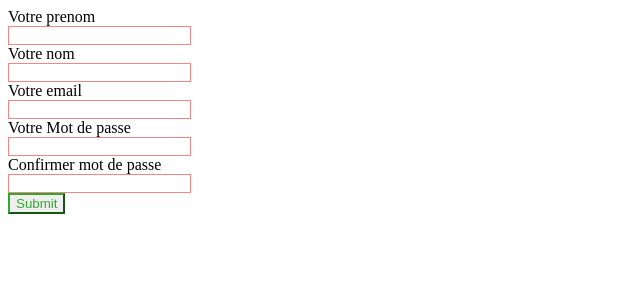
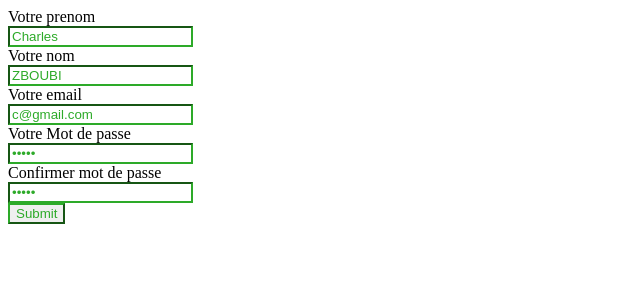
Before and after one commit to cbonin/timecaps, a PHP site: the page made by application/views/form_inscription.php in a window 1280 px wide. Shown: the top 300 px of the page, without its empty margins (0-640 px from the left). Run offline with PHP 8.4, Linux system fonts and the light colour scheme; the template is opened without the code that fills it, so the values that code supplies are empty.

Commit message:
form_inscription formatté

```diff
--- a/application/views/form_inscription.php
+++ b/application/views/form_inscription.php
@@ -9,19 +9,17 @@
 </head>
 <body>
 
-  <?php echo validation_errors(); ?>
-
-    <form action="<?php echo base_url(); ?>userController/signUp" method="POST">
+    <form method="POST" action="<?php base_url();?>userController/signUp">
       <label for="prenom">Votre prenom</label>
-      <input type="text" id="prenom" name="prenom" required >
+      <input type="text" id="prenom" name="prenom" value="Charles" required >
       <label for="nom">Votre nom</label>
-      <input type="text" id="prenom" name="nom" required >
+      <input type="text" id="prenom" name="nom" value="ZBOUBI" required >
       <label for="email">Votre email</label>
-      <input type="email" id="email" name="email" required >
+      <input type="email" id="email" name="email" value="c@gmail.com" required >
       <label for="password">Votre Mot de passe</label>
-      <input type="password" id="password" name="password" required >
+      <input type="password" id="password" name="password" value="zboub" required >
       <label for="passwordConf">Confirmer mot de passe</label>
-      <input type="password" id="passwordConf" name="passwordConf" required >
+      <input type="password" id="passwordConf" name="passwordConf" value="zboub" required >
       <input type="submit" />
     </form>
 
```
